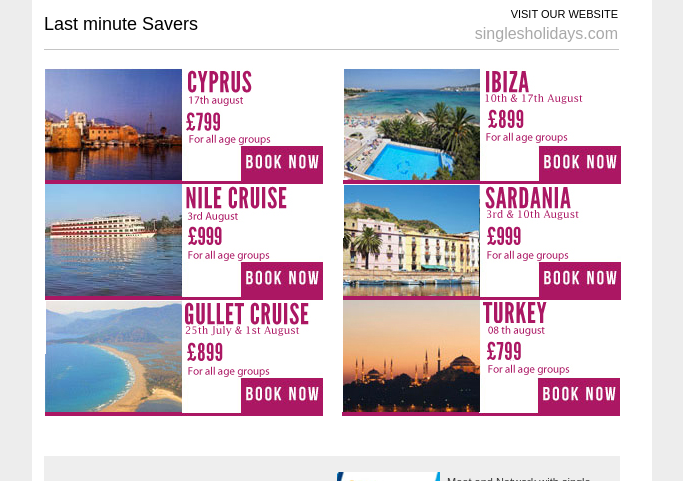
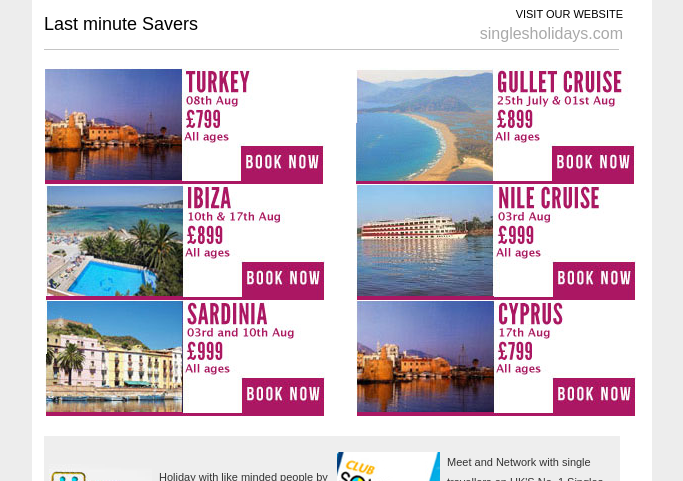
Before and after one commit to apexure/Solitair, a plain HTML site: page index.html in a window 1280 px wide. Shown: the part 559-1040 px from the top of the page, without its empty margins (303-986 px from the left). Drawn offline with Linux system fonts and the light colour scheme.

Commit message:
Added jpegs as destinations and edited index page.

```diff
--- a/index.html
+++ b/index.html
@@ -61,7 +61,7 @@ border="0" cellpadding="0" cellspacing="0">
                                 <tbody><tr>
 
                                   <td><img src="images/mainImage.jpg"
-alt="" </td>
+alt=""  /></img></td>
                                 </tr>
                               </tbody></table></td>
                           </tr>
@@ -124,13 +124,13 @@ cellspacing="0">
                                       <tbody><tr>
                                         <td>
 
-                                            <a href="http://www.solitairhols.co.uk/cyprus/index.php"
+                                            <a href="http://www.solitairhols.co.uk"
                                                 target="_blank" title="VISIT CYPRUS">
-                                        <img src="images/cyprus.jpg" alt="CYPRUS" width="278" height="116"
+                                        <img src="images/destination1.jpg" alt="Tukey" width="291" height="116"
                                                 border="0" style="border-width: 0px" /></a>
-                                                <a href="http://www.solitairhols.co.uk/greek-island-kos/index.php" title="VISIT NILE CRUISE"
+                                                <a href="www.solitairhols.co.uk" title="VISIT NILE CRUISE"
                                                 target="_blank">
-                                        <img src="images/nile.jpg" alt="" width="278" height="116" border="0"
+                                        <img src="images/destination3.jpg" alt="Ibiza" width="291" height="116" border="0"
                                                 style="border-width: 0px" /></a>
 
                                         </td>
@@ -142,13 +142,13 @@ cellspacing="0">
                                         <td>
 
 
-                                        <a href="http://www.solitairhols.co.uk/ibiza/index.php" title="VISIT IBIZA"
+                                        <a href="www.solitairhols.co.uk" title="VISIT IBIZA"
                                                 target="_blank">
-                                        <img src="images/ibiza.jpg" alt="IBIZA" width="278" height="116"
+                                        <img src="images/destination2.jpg" alt="Gullet Cruise" width="280" height="116"
                                                 border="0" style="border-width: 0px" /></a>
-                                                <a href="http://www.solitairhols.co.uk/italy-sardinia/index.php"
+                                                <a href="www.solitairhols.co.uk"
                                                 title="VISIT SARDINIA" target="_blank">
-                                        <img src="images/sardiana.jpg" alt="" width="278" height="116" border="0"
+                                        <img src="images/destination4.jpg" alt="Nile Cruise" width="280" height="116" border="0"
                                                 style="border-width: 0px" /></a>
 
 
@@ -172,31 +172,16 @@ border="0" cellpadding="0" cellspacing="0">
                                 <tbody><tr>
                                   <td><table border="0" cellpadding="0"
 cellspacing="0">
-                                      <tbody><tr>
-                                        <td>
-
-                                             <a href="http://www.solitairhols.co.uk/turkey/gulet-cruise.php" title="VISIT GULLET CRUISE"
-                                                 target="_blank">
-                                        <img src="images/gullet.jpg" width="278" height="116"
-                                                border="0" style="border-width: 0px" /></a>
-
-                                        </td>
-                                      </tr>
+                                      <tbody>
                                       <tr>
-                                        <td width="295">&nbsp;</td>
+                                        <td width="295"><a href="www.solitairhols.co.uk" title="VISIT NILE CRUISE"
+                                                target="_blank"><img src="images/destination5.jpg" alt="Sardinia" width="291" height="116" border="0"
+                                                style="border-width: 0px" /></a></td>
                                       </tr>
                                     </tbody></table></td>
-                                  <td style="padding-left: 19px;"><table
- border="0" cellpadding="0" cellspacing="0">
-                                      <tbody><tr>
-                                        <td valign="top"><a href="http://www.solitairhols.co.uk/"
-                                                   title="VISIT TURKEY" target="_blank"><img src="images/turkey.jpg" width="278" height="116"
-                                                border="0" style="border-width: 0px" /></a></td>
-                                      </tr>
-                                        <tr>
-                                          <td width="300">&nbsp;</td>
-                                        </tr>
-                                      </tbody></table></td></tr>
+                                  <td style="padding-left:20px;"><a href="www.solitairhols.co.uk"
+                                                title="VISIT SARDINIA" target="_blank"><img src="images/destination6.jpg" alt="Cyprus" width="280" height="116" border="0"
+                                                style="border-width: 0px" /></a></td></tr>
                               </tbody></table></td>
                           </tr>
                           <!--end container part2	-->                          <!--start container part3	-->                          <!--end container part3	-->
@@ -304,11 +289,9 @@ padding-top: 10px; text-decoration: none; float: right; padding-bottom:
                     </tr>
                     <tr>
                       <td style="padding: 10px 13px 20px; color:
-rgb(181, 181, 181);">This monthly newsletter was sent to<a href="#"
-style="color: rgb(169, 169, 169); text-decoration: none;">
-randomemail@something.com</a> from Singles Holidays because you subscribed. <br>
+rgb(181, 181, 181);">This monthly newsletter was sent from Singles Holidays because you subscribed. <br>
                         Rather not receive our newsletter anymore? <a
-href="#" style="color: rgb(169, 169, 169); text-decoration: none;">Unsubscribe</a>
+href="*|UNSUB|*" style="color: rgb(169, 169, 169); text-decoration: none;">Unsubscribe</a>
  instantly.</td>
                     </tr>
                     <!--end container-->
```
Also changed, not shown: images/cyprus.jpg (deleted), images/destination1.jpg (added), images/destination2.jpg (added), images/destination3.jpg (added), images/destination4.jpg (added), images/destination5.jpg (added), images/destination6.jpg (added), images/gullet.jpg (deleted), images/ibiza.jpg (deleted), images/sardiana.jpg (deleted), images/turkey.jpg (deleted), 1 other file.
